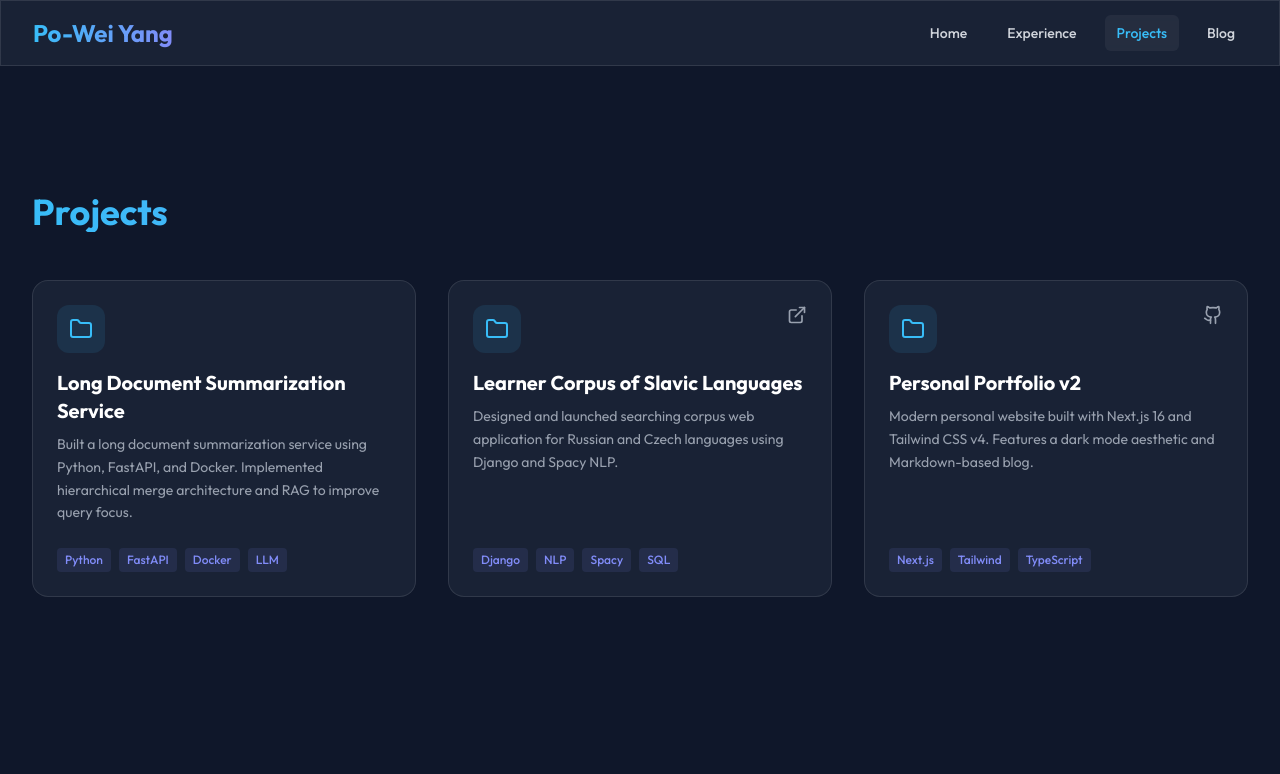
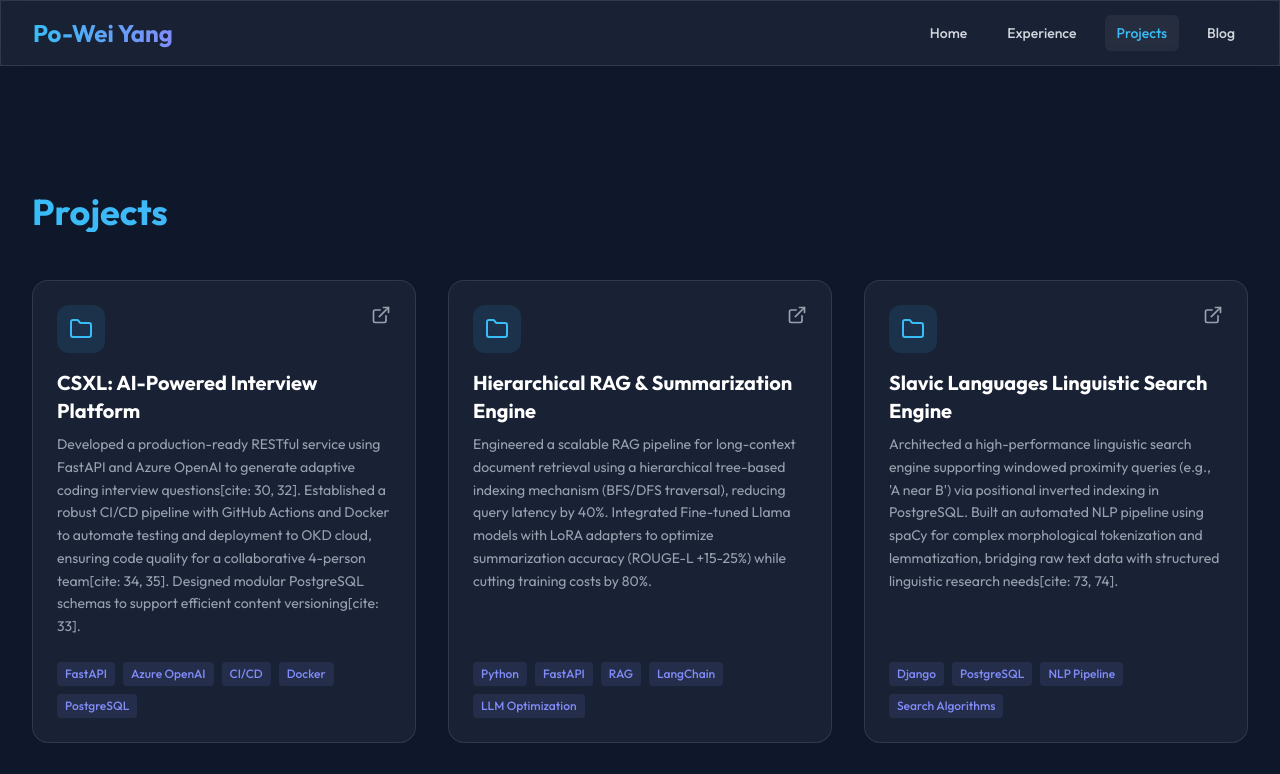
Before and after one commit to Paulyang80/Paulyang80.github.io, a Next.js app: page /projects in a window 1280 px wide. Shown: the top 774 px of the page. Built offline with nearby package versions, Linux system fonts and the light colour scheme.

Commit message:
feat: Add location to a resume entry and update project details with new, expanded descriptions.

```diff
--- a/src/data/projects.ts
+++ b/src/data/projects.ts
@@ -9,15 +9,22 @@
 
 export const PROJECTS_DATA: Project[] = [
   {
-    title: "Long Document Summarization Service",
-    description: "Built a long document summarization service using Python, FastAPI, and Docker. Implemented hierarchical merge architecture and RAG to improve query focus.",
-    tags: ["Python", "FastAPI", "Docker", "LLM"],
+    title: "CSXL: AI-Powered Interview Platform",
+    description: "Developed a production-ready RESTful service using FastAPI and Azure OpenAI to generate adaptive coding interview questions[cite: 30, 32]. Established a robust CI/CD pipeline with GitHub Actions and Docker to automate testing and deployment to OKD cloud, ensuring code quality for a collaborative 4-person team[cite: 34, 35]. Designed modular PostgreSQL schemas to support efficient content versioning[cite: 33].",
+    tags: ["FastAPI", "Azure OpenAI", "CI/CD", "Docker", "PostgreSQL"],
+    link: "https://github.com/paulyang80" // 建議補上
   },
   {
-    title: "Learner Corpus of Slavic Languages",
-    description: "Designed and launched searching corpus web application for Russian and Czech languages using Django and Spacy NLP.",
-    link: "https://slavic-corpus.nccu.edu.tw/",
-    tags: ["Django", "NLP", "Spacy", "SQL"],
+    title: "Hierarchical RAG & Summarization Engine",
+    description: "Engineered a scalable RAG pipeline for long-context document retrieval using a hierarchical tree-based indexing mechanism (BFS/DFS traversal), reducing query latency by 40%. Integrated Fine-tuned Llama models with LoRA adapters to optimize summarization accuracy (ROUGE-L +15-25%) while cutting training costs by 80%.",
+    tags: ["Python", "FastAPI", "RAG", "LangChain", "LLM Optimization"],
+    link: "https://github.com/paulyang80" // 建議補上
+  },
+  {
+    title: "Slavic Languages Linguistic Search Engine",
+    description: "Architected a high-performance linguistic search engine supporting windowed proximity queries (e.g., 'A near B') via positional inverted indexing in PostgreSQL. Built an automated NLP pipeline using spaCy for complex morphological tokenization and lemmatization, bridging raw text data with structured linguistic research needs[cite: 73, 74].",
+    link: "https://lcsl.nccu.edu.tw/",
+    tags: ["Django", "PostgreSQL", "NLP Pipeline", "Search Algorithms"],
   },
   {
     title: "Personal Portfolio v2",
--- a/src/data/resume.ts
+++ b/src/data/resume.ts
@@ -10,7 +10,7 @@
   {
     company: "University of North Carolina at Chapel Hill",
     role: "Research Assistant",
-    location: "",
+    location: "Chapel Hill, NC, USA",
     period: "Aug 2024 – Present",
     description: [],
   },
```
